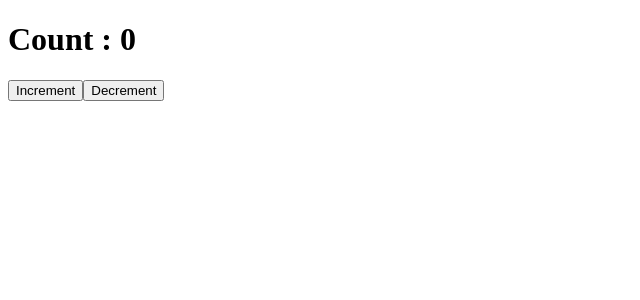
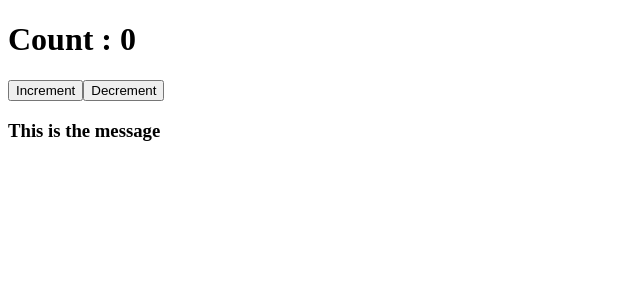
Before and after one commit to geek911/react-hooks, a React (Create React App) app: page / in a window 1280 px wide. Shown: the top 300 px of the page, without its empty margins (0-640 px from the left). Built offline with nearby package versions, Linux system fonts and the light colour scheme.

Commit message:
created a context example

```diff
--- a/src/App.js
+++ b/src/App.js
@@ -1,5 +1,14 @@
 import { useState, useEffect /* Runs in order as well */ } from 'react'
+import Message from './Message';
+import MyContext from './MyContext';
 
+/**
+ * create the context
+ * wrap with provider of the context
+ * pass the value as an attribute of the context
+ * then to use the context value within the child element
+ * you have to use useContext hooker
+ */
 
 
 export default function App() {
@@ -56,13 +65,18 @@ export default function App() {
 
 
     return (
-        /**
-         * Always make sure that you inclose the JSX with the parathesis
-         */
+
         <div>
             <h1>Count : {count}</h1>
             <button onClick={() => setCount(count + 1)}>Increment</button>
             <button onClick={() => setCount(count - 1)}>Decrement</button>
+            <div>
+                {/* This will enable the value to propagate the down to the last child of the tree */}
+                <MyContext.Provider value={"This is the message"}>
+                    <Message />
+                </MyContext.Provider>
+
+            </div>
         </div>
     );
 }
--- /dev/null
+++ b/src/Message.js
@@ -0,0 +1,9 @@
+import { useContext } from "react";
+import MyContext from './MyContext';
+
+export default function Message() {
+    let message = useContext(MyContext)
+    return (
+        <h3>{message}</h3>
+    );
+}
--- /dev/null
+++ b/src/MyContext.js
@@ -0,0 +1,4 @@
+import { createContext } from "react";
+
+// export let message = 'This is the message';
+export default createContext(null)
--- a/src/index.js
+++ b/src/index.js
@@ -2,4 +2,6 @@ import ReactDom from 'react-dom';
 import React from 'react';
 import App from './App';
 
+
+
 ReactDom.render(<App />, document.querySelector('#root'))
```
